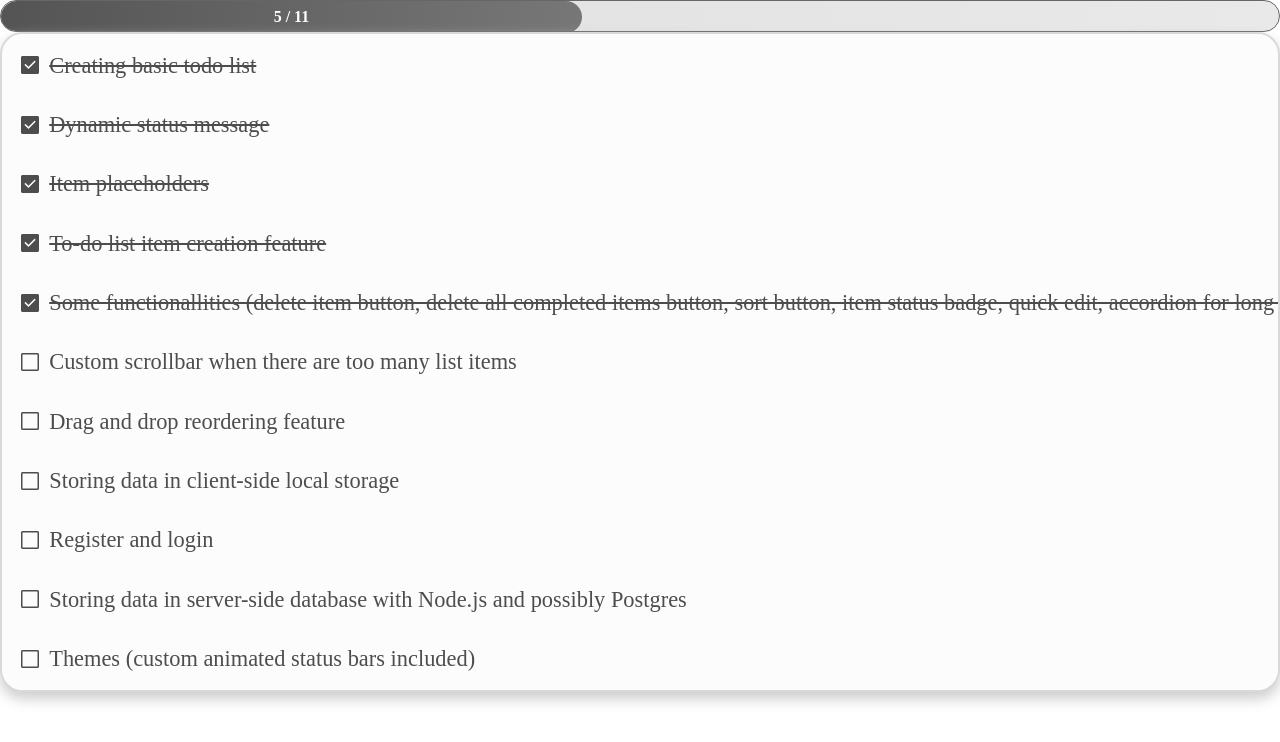
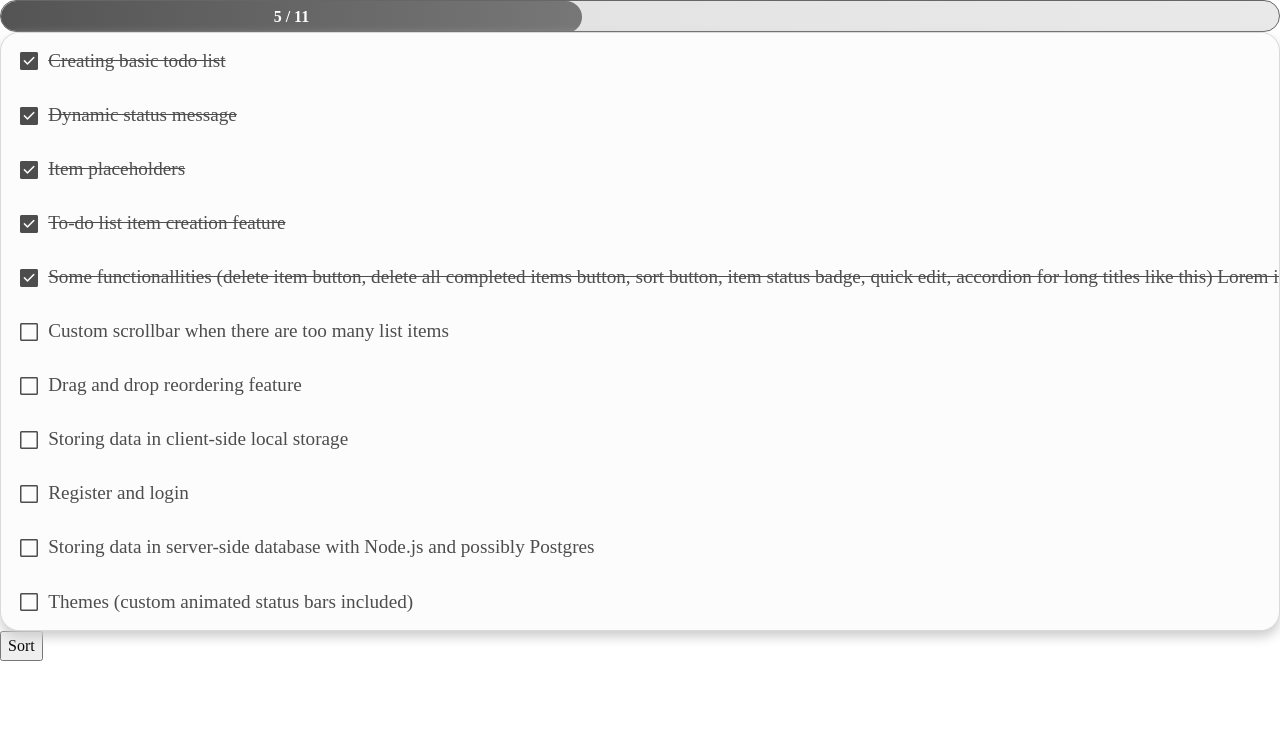
Before and after one commit to emretantu/react-todo-app, a React (Create React App) app: page / in a window 1280 px wide. Shown: the top 742 px of the page. Built offline with nearby package versions, Linux system fonts and the light colour scheme.

Commit message:
TodoButtons component & sorting button

```diff
--- a/src/components/Todo.jsx
+++ b/src/components/Todo.jsx
@@ -26,11 +26,26 @@ const Todo = ({ list }) => {
 
   const addListItem = (order, title) => {
     setDataList(() => {
-      const list = [...dataList]
+      const list = [...dataList];
       list.splice(order, 0, {title: title, isDone: false});
       return list;
     });
   }
+
+  const handleSort = () => {
+    setDataList(() => {
+      const list = [...dataList];
+      list.sort((currItem, prevItem) => {
+        if ((currItem.isDone && prevItem.isDone) || (!currItem.isDone && !prevItem.isDone)) {
+          return 1
+        }
+        return -1;
+      });
+      return list;
+    });
+  }
+
+
 
   const status = {
     size: dataList.length,
@@ -51,6 +66,9 @@ const Todo = ({ list }) => {
         })}
         <Placeholder key={200} order={dataList.length} addListItem={addListItem} />
       </ul>
+      <TodoButtons>
+        <TodoButton buttonCB={handleSort}>Sort</TodoButton>
+      </TodoButtons>
     </>
   );
 
@@ -107,13 +125,10 @@ const ListItem = ({ itemData, onChangingDone, onDelete, onEdit }) => {
     listContentInputRef.current.focus();
   }
 
-  const handleOnBlurInput = () => {
-
-  }
-
   const submitInput = () => {
     config.stillInput = false;
     editBtnRef.current.innerHTML = "edit";
+    deleteBtnRef.current.innerHTML = "delete";
     quickButtonsRef.current.classList.remove(classes["quick-buttons--show"]);
     listItemRef.current.classList.remove(classes["todo__list-item--edit"], classes["todo__list-item--extend"])
     listContentTitleRef.current.classList.add(classes["list-content__title--show"]);
@@ -151,7 +166,7 @@ const ListItem = ({ itemData, onChangingDone, onDelete, onEdit }) => {
           <span ref={listContentTitleRef} className={ `${classes["list-content__title"]} ${classes["list-content__title--show"]} ${itemData.isDone ? classes["list-content__title--done"] : ""}` } onClick={handleOnclickContentTitle}>
             { itemData.title }
           </span>
-          <input ref={listContentInputRef} type="text" className={classes["list-content__input"]} onBlur={handleOnBlurInput} onKeyDown={handleOnKeyDownInput} />
+          <input ref={listContentInputRef} type="text" className={classes["list-content__input"]} onKeyDown={handleOnKeyDownInput} />
         </div>
 
         <div ref={quickButtonsRef} className={ `${classes["quick-buttons"]}` }>
@@ -240,4 +255,22 @@ const Placeholder = ({ order, addListItem }) => {
 
 }
 
+const TodoButtons = ({ children }) => {
+
+  return (
+    <div>
+      {children}
+    </div>
+  );
+
+}
+
+const TodoButton = ({ children, buttonCB }) => {
+
+  return (
+    <button onClick={buttonCB}>{children}</button>
+  );
+
+}
+
 export default Todo;
--- a/src/components/Todo.module.css
+++ b/src/components/Todo.module.css
@@ -12,7 +12,7 @@
   background-color: var(--clr-background);
   box-shadow: 0 0.3em 0.6em hsl(0, 0%, 80%);
 
-  font-size: 1.4rem; /*Relative sizes...*/
+  font-size: 1.2rem; /*Relative sizes...*/
 
   overflow: hidden;
   list-style: none;
```
